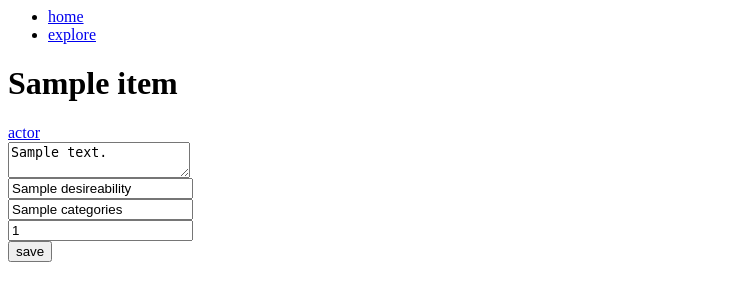
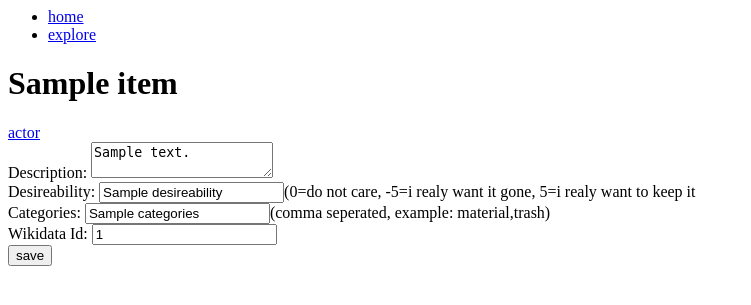
Before and after one commit to 3DprinterStuff/RessouceSharing, a Flask app: template templates/item.html in a window 1280 px wide. Shown: the top 305 px of the page, without its empty margins (0-751 px from the left). Run offline with Flask 2, Linux system fonts and the light colour scheme; the template is opened without the code that fills it: most values are stand-ins (such as "Sample title", 1, 10 or a date in 2020).

Commit message:
added descritions for input fields

```diff
--- a/templates/item.html
+++ b/templates/item.html
@@ -5,10 +5,10 @@
  <h1>{{item.name}}</h1>
  <a href="/actors/{{user.name}}">actor</a>
  <form action="/actors/{{user.name}}/item/{{item.name}}/edit" method="POST"/>
- <div><textarea name="description">{{item.description}}</textarea></div>
- <div><input name="desireability" value="{{item.desireability}}"></div>
- <div><input name="categories" value="{{categories}}"></div>
- <div><input name="wikidata_id" value="{{item.wikidata_id}}"></div>
+ <div>Description: <textarea name="description">{{item.description}}</textarea></div>
+ <div>Desireability: <input name="desireability" value="{{item.desireability}}">(0=do not care, -5=i realy want it gone, 5=i realy want to keep it</div>
+ <div>Categories: <input name="categories" value="{{categories}}">(comma seperated, example: material,trash)</div>
+ <div>Wikidata Id: <input name="wikidata_id" value="{{item.wikidata_id}}"></div>
  <input type="submit" value="save"/>
  </form>
 
--- a/test1.json
+++ b/test1.json
@@ -1,4 +1,7 @@
 {
    "actors":[
+              {"name":"me","inventory":["a","b","c","d"]},
+			  {"name":"p1","inventory":[]},
+			  {"name":"p2","inventory":[]}
 			]
 }
```
Also changed, not shown: test2.json (+1 -1 lines).
